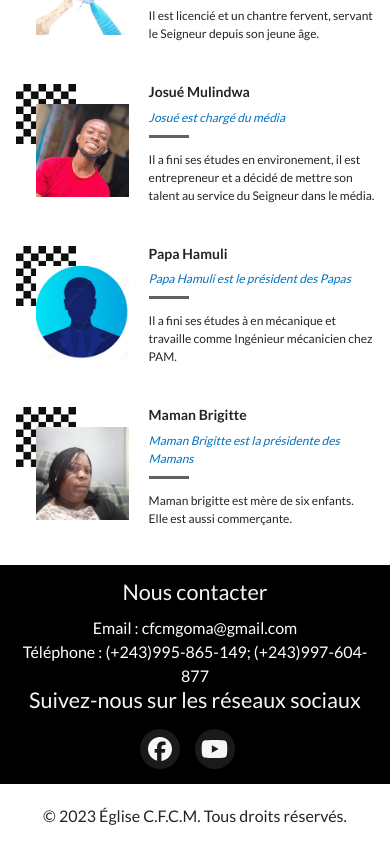
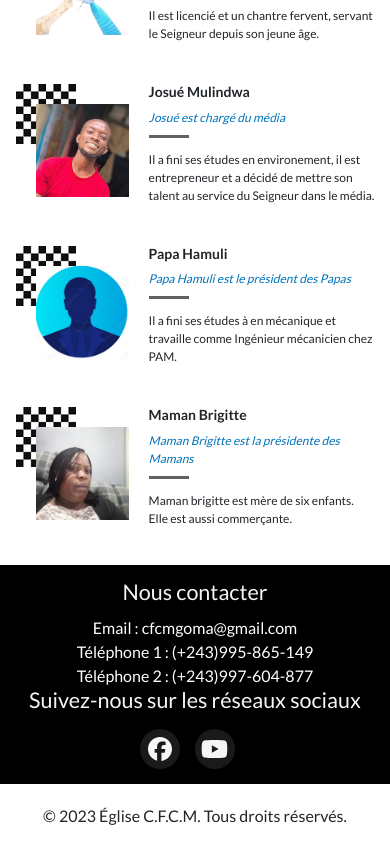
Before and after one commit to Olivier-Kango/cfcm, a React (Create React App) app: page / in a window 390 px wide. Shown: the part 2500-3344 px from the top of the page. Built offline with nearby package versions, Linux system fonts and the light colour scheme; a web font is replaced by a local one.

Commit message:
phone 1 & phone 2

```diff
--- a/src/components/Footer.jsx
+++ b/src/components/Footer.jsx
@@ -9,7 +9,8 @@ const Footer = () => (
       <div className="contact-info">
         <h4>Nous contacter</h4>
         <p>Email : cfcmgoma@gmail.com</p>
-        <p>Téléphone :  (+243)995-865-149; (+243)997-604-877</p>
+        <p>Téléphone 1 :  (+243)995-865-149</p>
+        <p>Téléphone 2 :  (+243)997-604-877</p>
       </div>
       <div className="social-media">
         <h4>Suivez-nous sur les réseaux sociaux</h4>
--- a/src/styling/Footer.scss
+++ b/src/styling/Footer.scss
@@ -77,7 +77,7 @@
 
 @media (max-width: 768px) {
   .footer-content {
-    flex-direction: column;
+    flex-direction: column !important;
     text-align: center;
     padding: 15px;
   }
```
